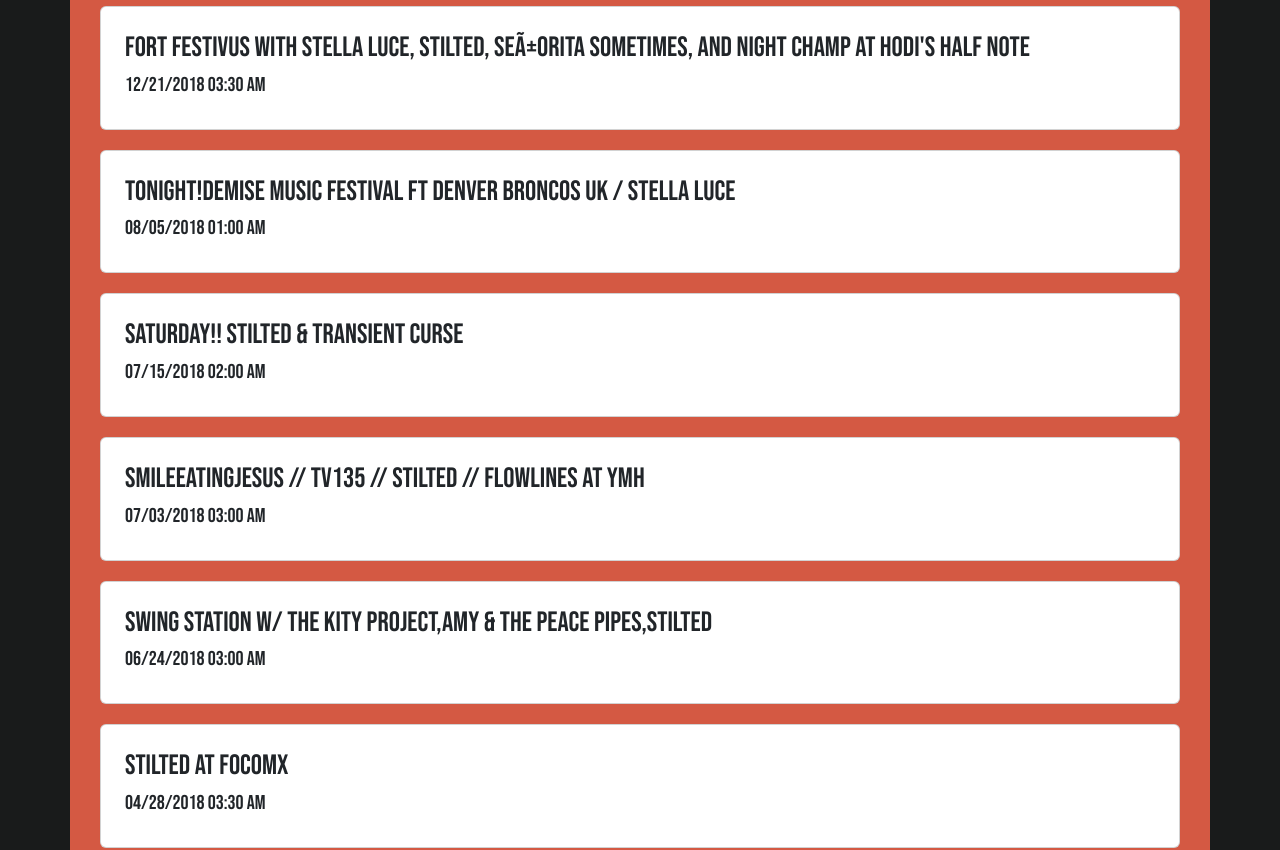
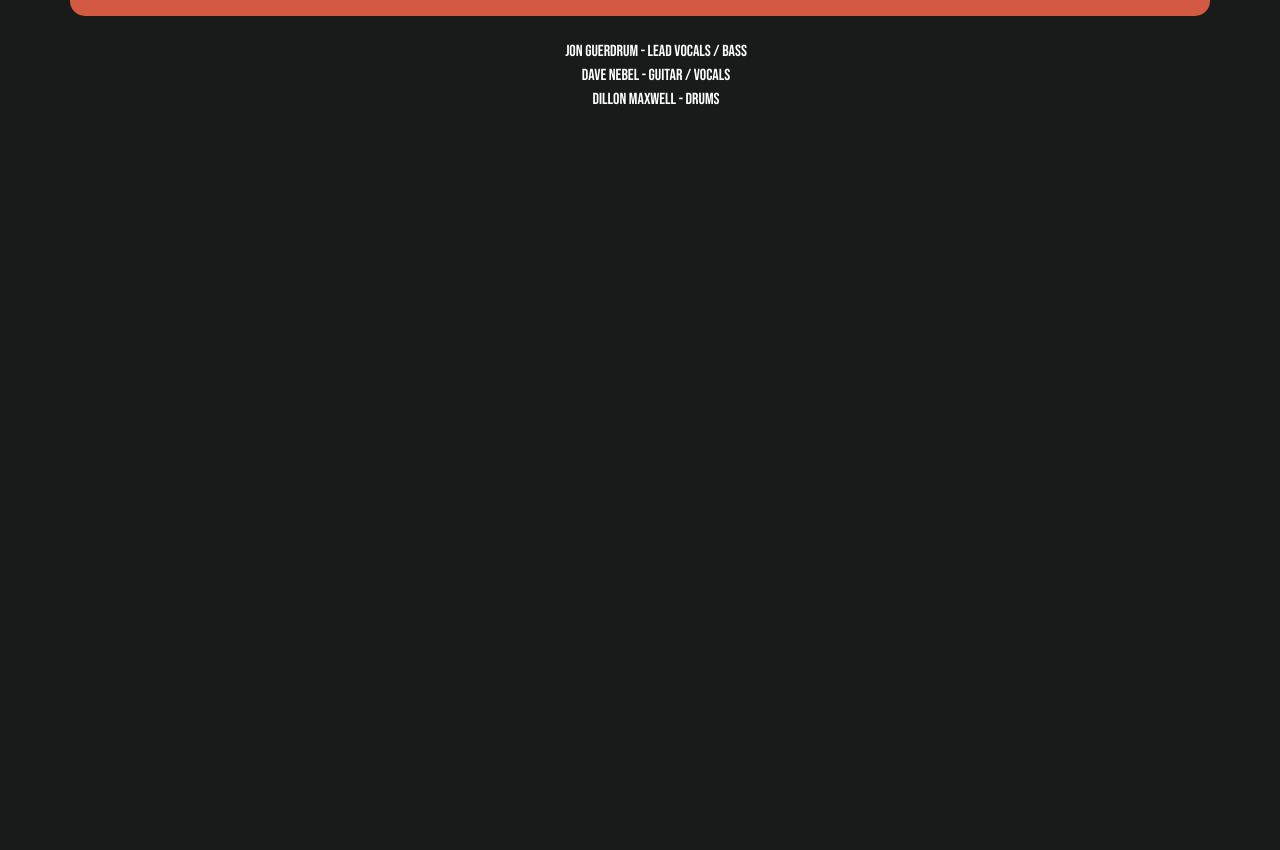
Before and after one commit to kjosenenko/mesa-vue, a Vue app: page /shows in a window 1280 px wide. Shown: the part 761-1611 px from the top of the page. After the commit the page ends 889 px from the top, so only its background shows below. Built offline with nearby package versions, Linux system fonts and the light colour scheme.

Commit message:
delete store and use onBeforeMount for shows

```diff
--- a/src/stores/store.js
+++ /dev/null
@@ -1,119 +0,0 @@
-import { reactive } from 'vue'
-
-export const apiBase = 'http://localhost:8000'
-
-export let shows = [{
-  id: 18,
-  venue: "STILTED - Live at The Whiskey",
-  presale_link: "http://surfsideseven.com/rock.html",
-  has_presale: true,
-  show_date_time: "2016-01-12T20:30:00-07:00",
-  image: "/media/shows/prettyLoud.jpg"
-}]
-
-export let pastShows = [
-  {
-  id: 1,
-  venue: "Surfside 7 with Mesa Divide",
-  presale_link: "http://surfsideseven.com/rock.html",
-  has_presale: true,
-  show_date_time: "2024-02-20T16:06:45-07:00",
-  image: null
-  },
-  {
-  id: 5,
-  venue: "Stilted playing FoCoMX 2019 at the Whiskey",
-  presale_link: null,
-  has_presale: false,
-  show_date_time: "2019-04-27T23:45:00-06:00",
-  image: null
-  },
-  {
-  id: 6,
-  venue: "Fort Festivus with Stella Luce, Stilted, SeÃ±orita Sometimes, and Night Champ at Hodi's Half Note",
-  presale_link: null,
-  has_presale: false,
-  show_date_time: "2018-12-20T20:30:00-07:00",
-  image: null
-  },
-  {
-  id: 7,
-  venue: "Tonight!Demise Music Festival ft Denver Broncos UK / Stella Luce",
-  presale_link: null,
-  has_presale: false,
-  show_date_time: "2018-08-04T19:00:00-06:00",
-  image: null
-  },
-  {
-  id: 8,
-  venue: "Saturday!! Stilted & Transient Curse",
-  presale_link: null,
-  has_presale: false,
-  show_date_time: "2018-07-14T20:00:00-06:00",
-  image: null
-  },
-  {
-  id: 9,
-  venue: "SmileEatingJesus // TV135 // Stilted // FlowLines at YMH",
-  presale_link: null,
-  has_presale: false,
-  show_date_time: "2018-07-02T21:00:00-06:00",
-  image: null
-  },
-  {
-  id: 10,
-  venue: "Swing Station w/ The Kity Project,Amy & the Peace Pipes,Stilted",
-  presale_link: null,
-  has_presale: false,
-  show_date_time: "2018-06-23T21:00:00-06:00",
-  image: null
-  },
-  {
-  id: 11,
-  venue: "Stilted at FoCoMX",
-  presale_link: null,
-  has_presale: false,
-  show_date_time: "2018-04-27T21:30:00-06:00",
-  image: null
-  },
-  {
-  id: 12,
-  venue: "Stilted Halloween 'Spooktacular'",
-  presale_link: null,
-  has_presale: false,
-  show_date_time: "2017-10-28T20:00:00-06:00",
-  image: null
-  },
-  {
-  id: 13,
-  venue: "Stilted Plays All the Hits at Equinox",
-  presale_link: null,
-  has_presale: false,
-  show_date_time: "2017-06-16T19:00:00-06:00",
-  image: null
-  },
-  {
-  id: 14,
-  venue: "FoCoMx 9 Saturday Kickoff at Prost",
-  presale_link: null,
-  has_presale: false,
-  show_date_time: "2017-04-29T13:30:00-06:00",
-  image: null
-  },
-  {
-  id: 15,
-  venue: "Maxwell Mud w/ Stilted",
-  presale_link: null,
-  has_presale: false,
-  show_date_time: "2017-04-06T21:00:00-06:00",
-  image: null
-  },
-  {
-  id: 16,
-  venue: "Saturday! Rose Hill Drive w/ the Velveteers and Stilted",
-  presale_link: null,
-  has_presale: false,
-  show_date_time: "2016-12-31T21:00:00-07:00",
-  image: null
-  }
-]
--- a/src/views/Shows.vue
+++ b/src/views/Shows.vue
@@ -1,9 +1,47 @@
 <script setup>
-  import { reactive } from 'vue'
+  import { reactive, onBeforeMount } from 'vue'
   import dayjs from 'dayjs'
-  import { pastShows } from '../stores/store.js'
-  import { shows } from '../stores/store.js'
-  import { apiBase } from '../stores/store.js'
+
+  const apiBase = 'http://localhost:8000'
+  let shows = []
+  let pastShows = []
+
+  onBeforeMount(() => {
+    setShows();
+    setPastShows();
+  })
+
+  function setShows() {
+    shows = [{
+      id: 18,
+      venue: "STILTED - Live at The Whiskey",
+      presale_link: "http://surfsideseven.com/rock.html",
+      has_presale: true,
+      show_date_time: "2016-01-12T20:30:00-07:00",
+      image: "/media/shows/prettyLoud.jpg"
+    }]
+  }
+
+  function setPastShows() {
+    pastShows = [
+      {
+      id: 1,
+      venue: "Surfside 7 with Mesa Divide",
+      presale_link: "http://surfsideseven.com/rock.html",
+      has_presale: true,
+      show_date_time: "2024-02-20T16:06:45-07:00",
+      image: null
+      },
+      {
+      id: 5,
+      venue: "Stilted playing FoCoMX 2019 at the Whiskey",
+      presale_link: null,
+      has_presale: false,
+      show_date_time: "2019-04-27T23:45:00-06:00",
+      image: null
+      }
+    ]
+  }
 
   function formatDate(date) {
     return dayjs(date).format('MM/DD/YYYY hh:mm A');
```
